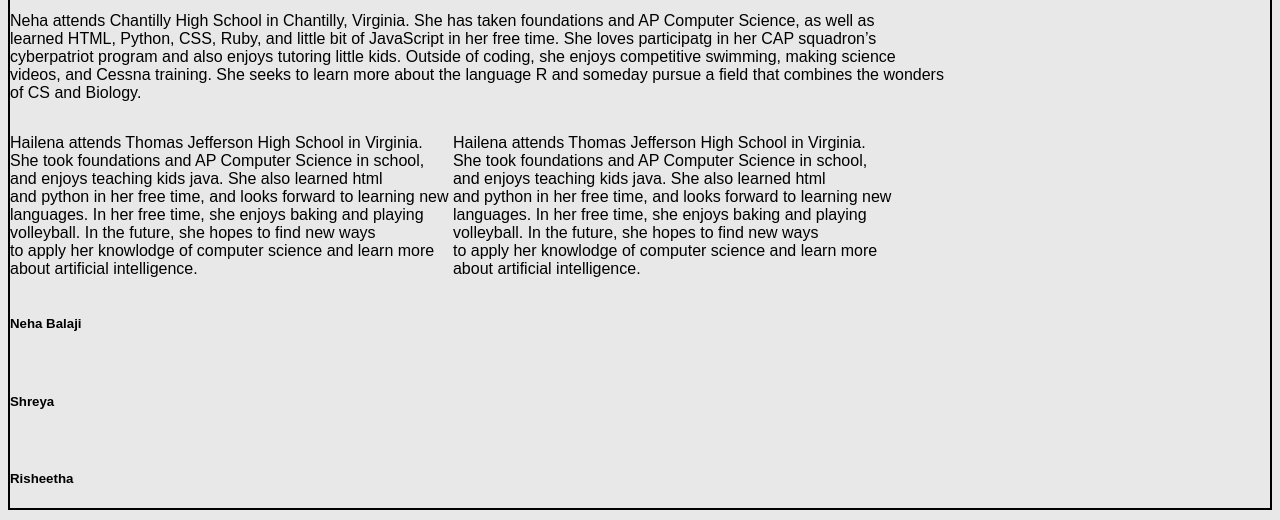
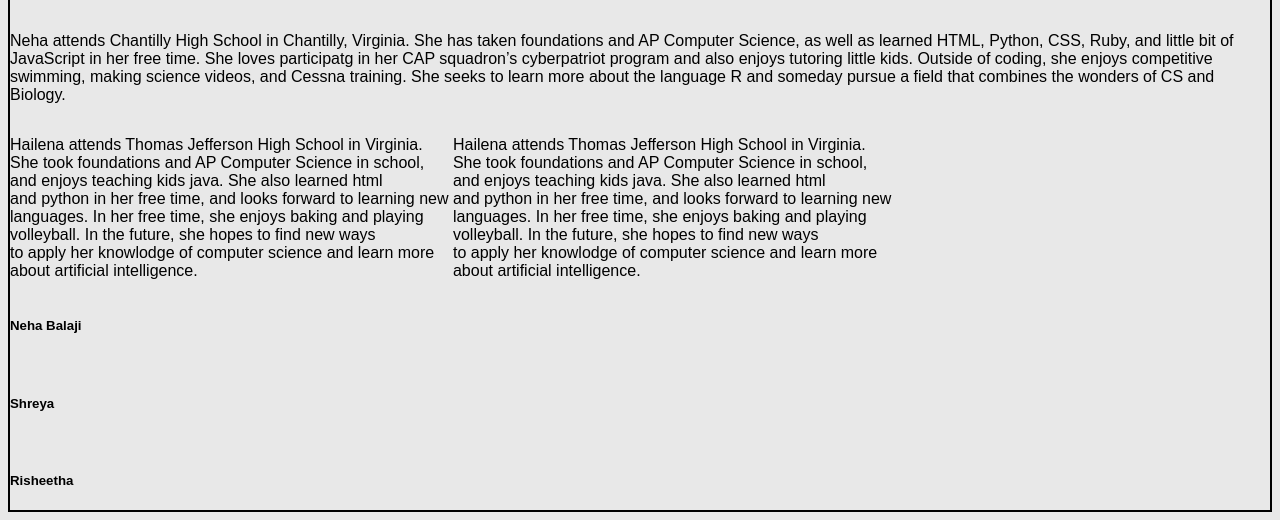
Before and after one commit to risheethagb/AirPollutionFinal, a Jekyll site: the page About Us/blurbs.html, which Jekyll copies as it is, in a window 1280 px wide, cut to the strip 438-958 px from the top of the page. Built offline with Jekyll 4.4.1, drawn with Linux system fonts in a browser that asks for light colours.

Commit message:
Update blurbs.html

```diff
--- a/About Us/blurbs.html
+++ b/About Us/blurbs.html
@@ -20,7 +20,7 @@
     <button type="button" onclick="document.location='https://risheethagb.github.io/AirPollutionFinal/'">Back</button>
 
     <h5>Hailena Bian</h5>
-    <img src="IMG_0503 2.PNG"  width = 135 height = 180>
+    <img src="IMG_0503 2.PNG"  width = 155 height = 200>
 	  &nbsp;
     <img src="IMG_0502.PNG"  width = 135 height = 180>
 	  &nbsp;
@@ -35,10 +35,10 @@
     </p>
 
 	  <p class="neha">
-    Neha attends Chantilly High School in Chantilly, Virginia. She has taken foundations and AP Computer Science, as well as <br>
-    learned HTML, Python, CSS, Ruby, and little bit of JavaScript in her free time. She loves participatg in her CAP squadron’s <br>
-    cyberpatriot program and also enjoys tutoring little kids. Outside of coding, she enjoys competitive swimming, making science <br>
-    videos, and Cessna training. She seeks to learn more about the language R and someday pursue a field that combines the wonders <br>
+    Neha attends Chantilly High School in Chantilly, Virginia. She has taken foundations and AP Computer Science, as well as
+    learned HTML, Python, CSS, Ruby, and little bit of JavaScript in her free time. She loves participatg in her CAP squadron’s
+    cyberpatriot program and also enjoys tutoring little kids. Outside of coding, she enjoys competitive swimming, making science
+    videos, and Cessna training. She seeks to learn more about the language R and someday pursue a field that combines the wonders
     of CS and Biology.
     </p>
 
```
